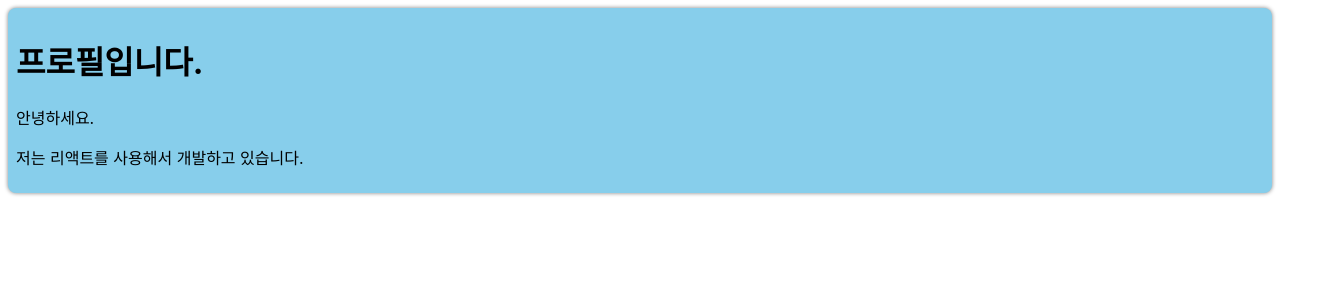
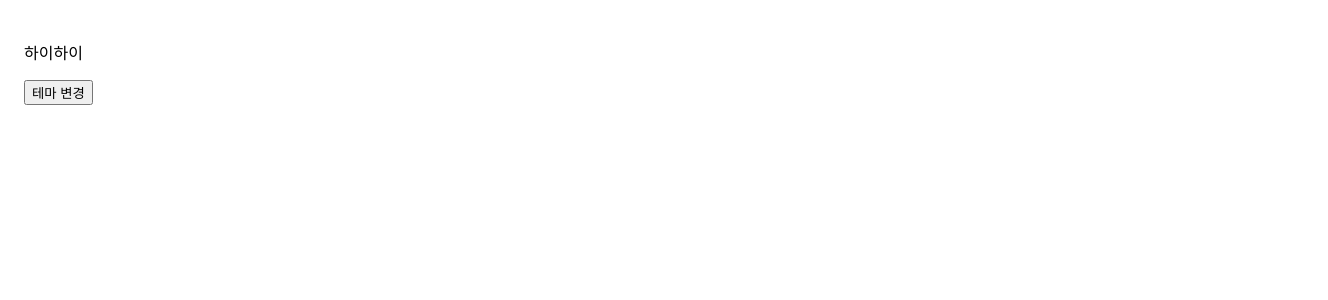
Before and after one commit to aoqlsdl/first-react-app, a React (Create React App) app: page / in a window 1280 px wide. Shown: the top 300 px of the page, 1328 px wide, since content can reach past the window. Built offline with nearby package versions, Linux system fonts and the light colour scheme.

Commit message:
chap14: context 실습

```diff
--- /dev/null
+++ b/src/chap_14/DarkOrLight.jsx
@@ -0,0 +1,25 @@
+import { useCallback, useState } from "react";
+import ThemeContext from "./ThemeContext";
+import MainContent from "./MainContent";
+
+const DarkOrLight = (props) => {
+	const [theme, setTheme] = useState("light");
+
+	const toggleTheme = useCallback(() => {
+		if (theme === "light") {
+			setTheme("dark");
+		} else if (theme === "dark") {
+			setTheme("light");
+		}
+	}, [theme]);
+
+	return (
+		<>
+			<ThemeContext.Provider value={{ theme, toggleTheme }}>
+				<MainContent />
+			</ThemeContext.Provider>
+		</>
+	);
+};
+
+export default DarkOrLight;
--- /dev/null
+++ b/src/chap_14/MainContent.jsx
@@ -0,0 +1,25 @@
+import { useContext } from "react";
+import ThemeContext from "./ThemeContext";
+
+const MainContent = (props) => {
+	const { theme, toggleTheme } = useContext(ThemeContext);
+
+	return (
+		<>
+			<div
+				style={{
+					width: "100vw",
+					height: "100vh",
+					padding: "1.5rem",
+					backgroundColor: theme === "light" ? "white" : "black",
+					color: theme === "light" ? "black" : "white",
+				}}
+			>
+				<p>하이하이</p>
+				<button onClick={toggleTheme}>테마 변경</button>
+			</div>
+		</>
+	);
+};
+
+export default MainContent;
--- /dev/null
+++ b/src/chap_14/ThemeContext.jsx
@@ -0,0 +1,6 @@
+import React from "react";
+
+const ThemeContext = React.createContext();
+ThemeContext.displayName = "ThemeContext";
+
+export default ThemeContext;
--- a/src/index.js
+++ b/src/index.js
@@ -3,11 +3,11 @@
 import "./index.css";
 import reportWebVitals from "./reportWebVitals";
 
-import ProfileCard from "./chap_13/ProfileCard";
+import DarkOrLight from "./chap_14/DarkOrLight";
 
 ReactDOM.render(
 	<React.StrictMode>
-		<ProfileCard />
+		<DarkOrLight />
 	</React.StrictMode>,
 	document.getElementById("root")
 );
```
